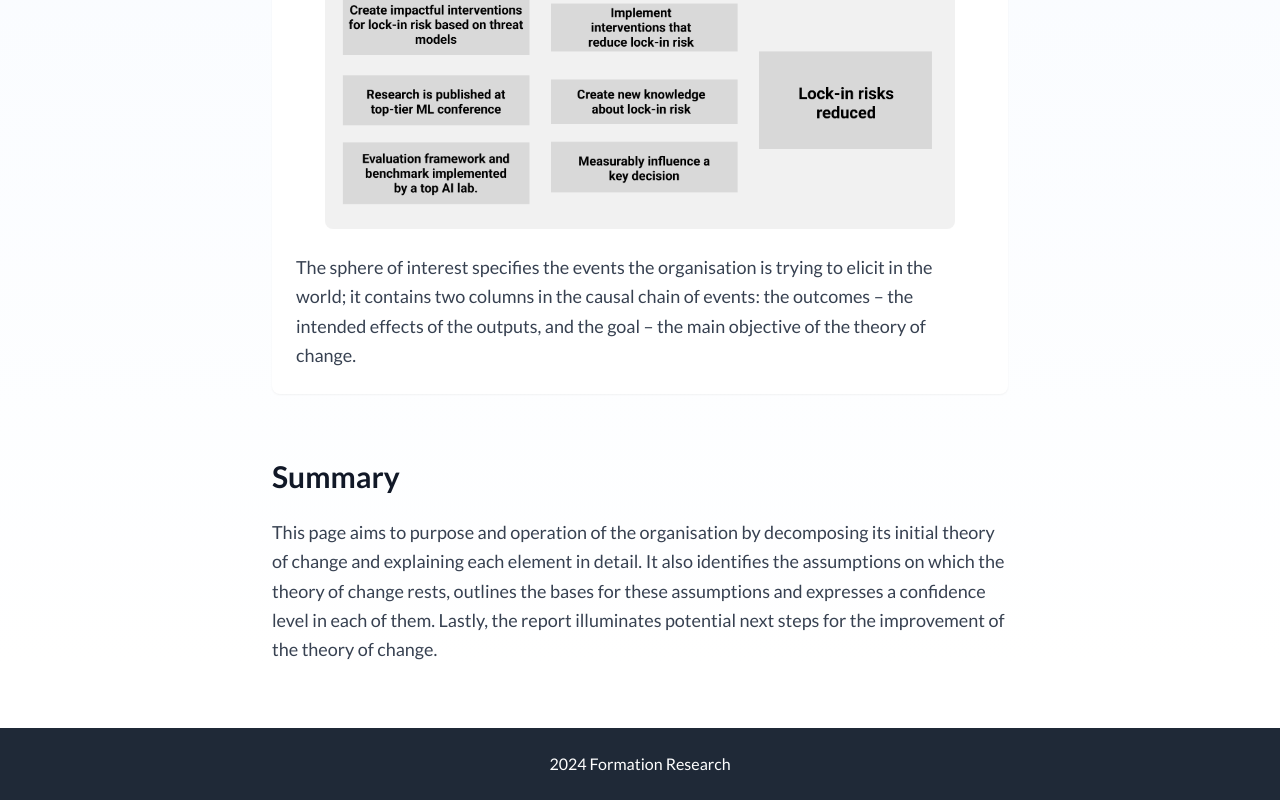
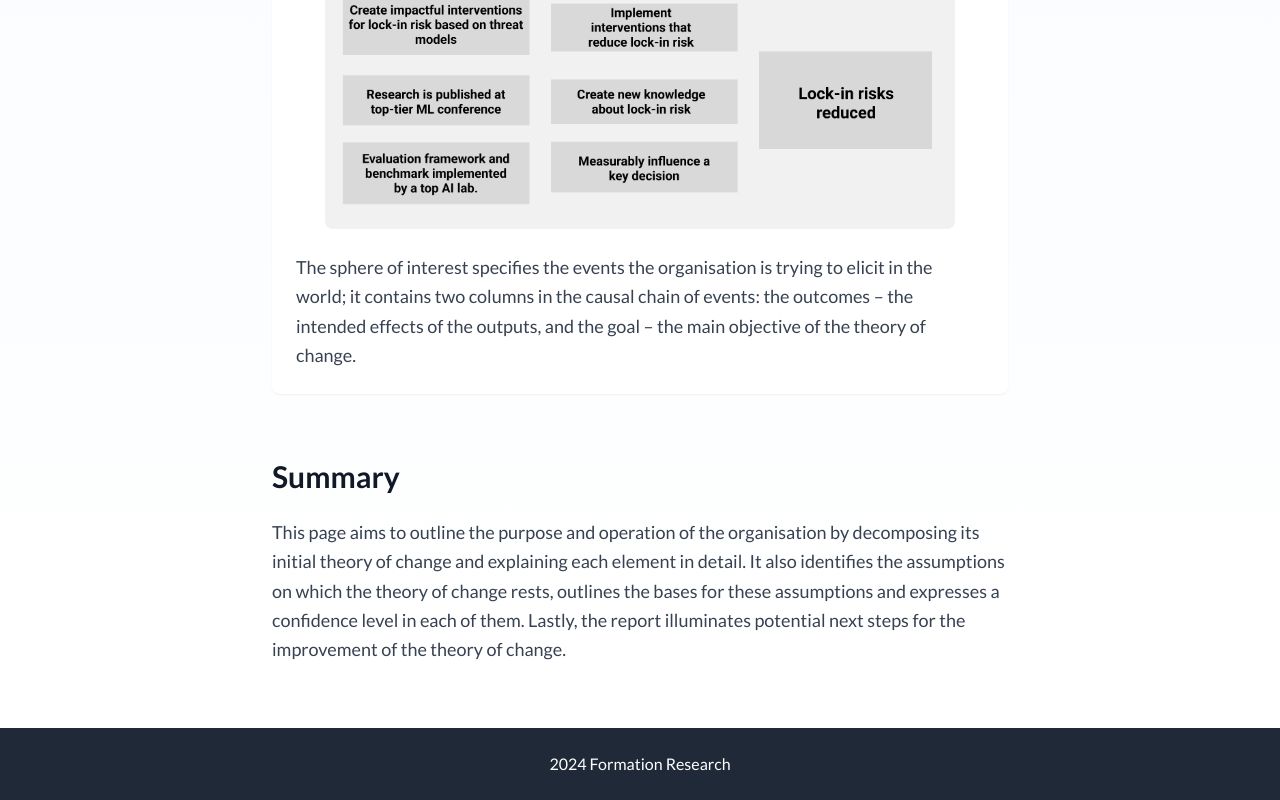
Before and after one commit to alamerton/formation-website, a Next.js app: page /theory-of-change in a window 1280 px wide. Shown: the part 4040-4840 px from the top of the page. Built offline with nearby package versions, Linux system fonts and the light colour scheme; a web font is replaced by a local one.

Commit message:
Added missing words from theory of change summary

```diff
--- a/src/app/theory-of-change/page.tsx
+++ b/src/app/theory-of-change/page.tsx
@@ -175,12 +175,13 @@ const TheoryOfChangePage = () => {
             Summary
           </h2>
           <p className="text-lg text-gray-700 leading-relaxed">
-            This page aims to purpose and operation of the organisation by
-            decomposing its initial theory of change and explaining each element
-            in detail. It also identifies the assumptions on which the theory of
-            change rests, outlines the bases for these assumptions and expresses
-            a confidence level in each of them. Lastly, the report illuminates
-            potential next steps for the improvement of the theory of change.
+            This page aims to outline the purpose and operation of the
+            organisation by decomposing its initial theory of change and
+            explaining each element in detail. It also identifies the
+            assumptions on which the theory of change rests, outlines the bases
+            for these assumptions and expresses a confidence level in each of
+            them. Lastly, the report illuminates potential next steps for the
+            improvement of the theory of change.
           </p>
         </div>
       </div>
```
